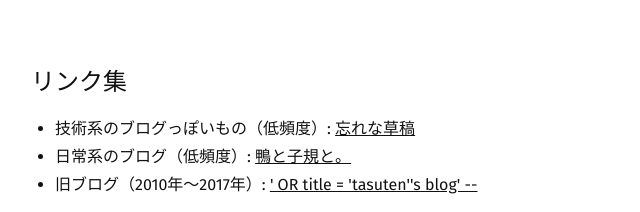
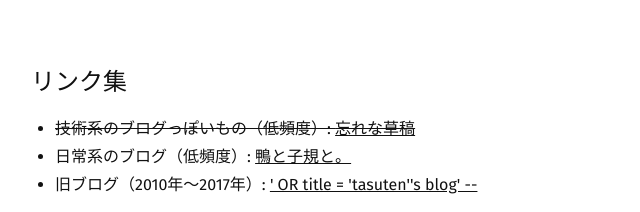
Before and after one commit to tasuten/tasuten.github.io, a plain HTML site: page index.html in a window 1280 px wide. Shown: the part 1144-1356 px from the top of the page, 289-929 px from the left. Drawn offline with Linux system fonts and the light colour scheme.

Commit message:
This site is closed

```diff
--- a/index.html
+++ b/index.html
@@ -304,7 +304,7 @@
     <section>
       <h3>リンク集</h3>
       <ul>
-        <li>技術系のブログっぽいもの（低頻度）: <a href="https://tasuten.github.io/notes/">忘れな草稿</a></li>
+        <li><strike>技術系のブログっぽいもの（低頻度）: <a href="https://tasuten.github.io/notes/">忘れな草稿</a></strike></li>
         <li>日常系のブログ（低頻度）: <a href="https://tasuten-diary.hatenablog.com/">鴨と子規と。</a></li>
         <li>旧ブログ（2010年&#x301C;2017年）: <a href="https://tasuten.hatenablog.com/">' OR title = 'tasuten''s blog' --</a>
         </li>
```
